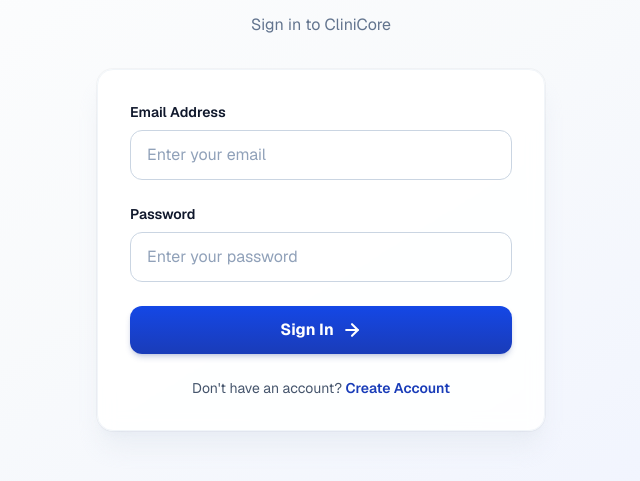
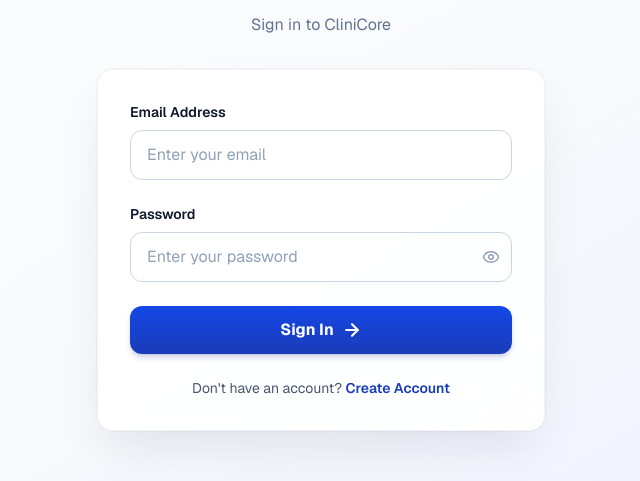
Before and after one commit to Danushan79/ygc-fe, a Next.js app: page /signin in a window 1280 px wide. Shown: the part 242-723 px from the top of the page, without its empty margins (319-959 px from the left). Built offline with nearby package versions, Linux system fonts and the light colour scheme.

Commit message:
added password visible

```diff
--- a/src/app/globals.css
+++ b/src/app/globals.css
@@ -45,3 +45,8 @@
 ::-webkit-scrollbar-thumb:hover {
   background-color: #94a3b8;
 }
+
+input[type="password"]::-ms-reveal,
+input[type="password"]::-ms-clear {
+  display: none;
+}
--- a/src/components/auth/auth-shell.tsx
+++ b/src/components/auth/auth-shell.tsx
@@ -29,7 +29,7 @@
           <p className="mt-2 text-slate-500">{subtitle}</p>
         </div>
 
-        <div className="mt-8 rounded-2xl border border-slate-100 bg-white/90 p-8 shadow-xl shadow-slate-200/60 ring-1 ring-slate-900/[0.03] backdrop-blur-sm">
+        <div className="mt-8 rounded-2xl border border-slate-100 bg-white/90 p-8 shadow-2xl shadow-slate-900/10 ring-1 ring-slate-900/[0.03] backdrop-blur-sm">
           {children}
         </div>
       </div>
--- a/src/components/auth/form-field.tsx
+++ b/src/components/auth/form-field.tsx
@@ -1,3 +1,7 @@
+"use client";
+
+import { Eye, EyeOff } from "lucide-react";
+import { useState } from "react";
 import type { InputHTMLAttributes, ReactNode } from "react";
 
 type FormFieldProps = {
@@ -13,8 +17,13 @@
   error,
   labelExtra,
   className,
+  type = "text",
+  disabled,
   ...inputProps
 }: FormFieldProps) {
+  const [isPasswordVisible, setIsPasswordVisible] = useState(false);
+  const isPassword = type === "password";
+
   return (
     <div>
       <div className="mb-2 flex items-center justify-between">
@@ -23,18 +32,39 @@
         </label>
         {labelExtra}
       </div>
+      <div className="relative">
         <input
           id={id}
           name={id}
+          type={isPassword && isPasswordVisible ? "text" : type}
+          disabled={disabled}
           aria-invalid={Boolean(error)}
           aria-describedby={error ? `${id}-error` : undefined}
           className={`w-full rounded-xl border px-4 py-3 text-slate-900 placeholder:text-slate-400 transition-shadow focus:ring-2 focus:outline-none disabled:cursor-not-allowed disabled:bg-slate-50 disabled:text-slate-400 ${
+            isPassword ? "pr-11" : ""
+          } ${
             error
               ? "border-red-300 focus:ring-red-500"
               : "border-slate-300 focus:border-transparent focus:ring-blue-600"
           } ${className ?? ""}`}
           {...inputProps}
         />
+        {isPassword && (
+          <button
+            type="button"
+            onClick={() => setIsPasswordVisible((visible) => !visible)}
+            disabled={disabled}
+            aria-label={isPasswordVisible ? "Hide password" : "Show password"}
+            className="absolute top-1/2 right-3 -translate-y-1/2 text-slate-400 transition-colors hover:text-slate-600 disabled:cursor-not-allowed disabled:opacity-40"
+          >
+            {isPasswordVisible ? (
+              <EyeOff className="h-4.5 w-4.5" strokeWidth={2} />
+            ) : (
+              <Eye className="h-4.5 w-4.5" strokeWidth={2} />
+            )}
+          </button>
+        )}
+      </div>
       {error && (
         <p id={`${id}-error`} className="mt-1.5 text-xs font-medium text-red-600">
           {error}
```
Lines whose indentation alone changed are shown as unchanged.
